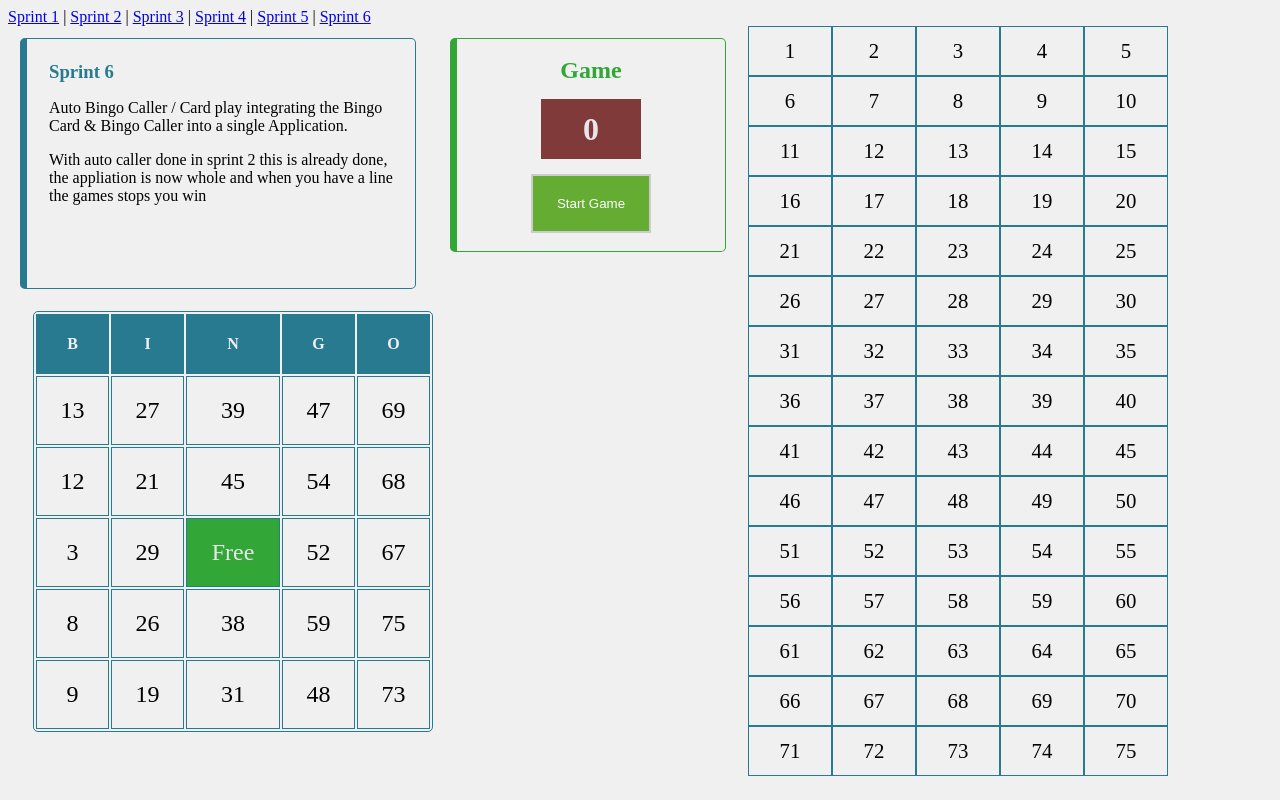
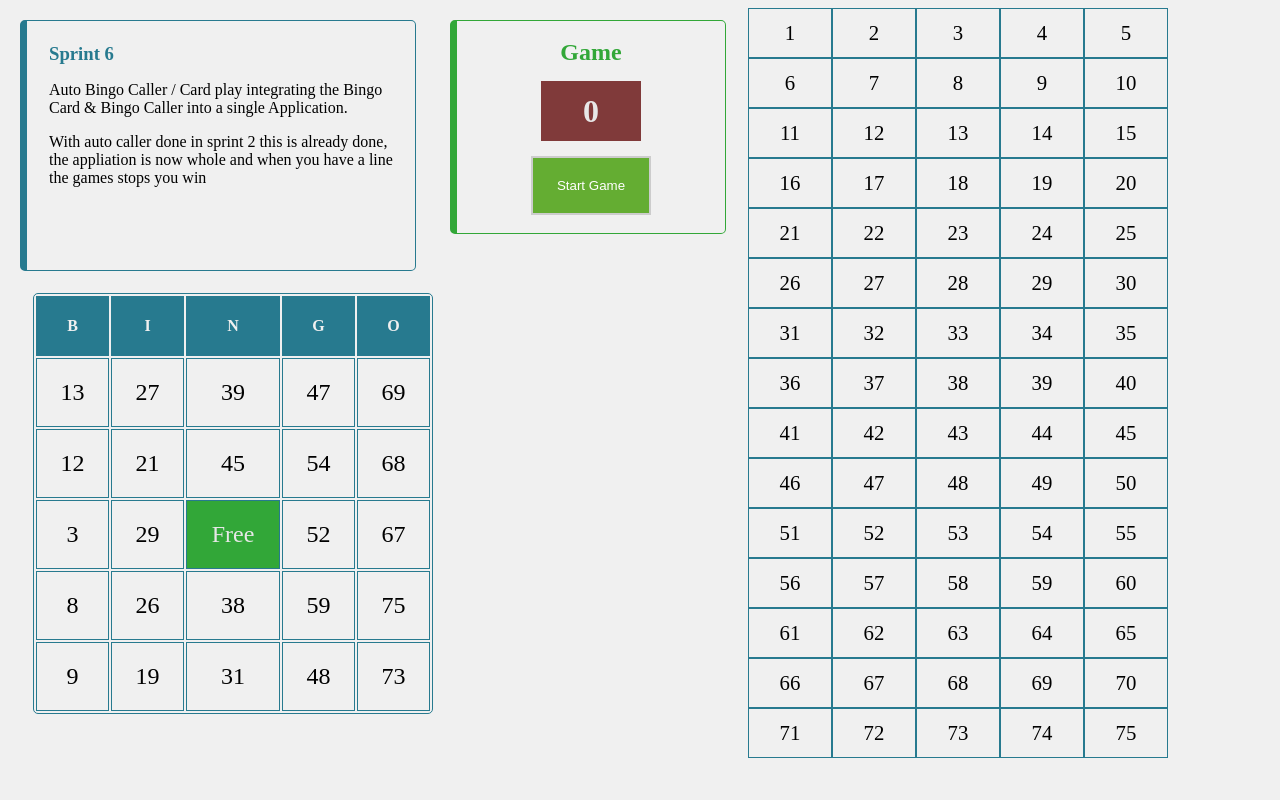
Before and after one commit to kristen-colquhoun/js_bingo, a plain HTML site: page index.html in a window 1280 px wide. Drawn offline with Linux system fonts and the light colour scheme.

Commit message:
Update index.html

```diff
--- a/index.html
+++ b/index.html
@@ -8,13 +8,6 @@
 </head>
 
 <body>
-    <a href="sprint1/sprint1.html">Sprint 1</a> |
-    <a href="sprint2/sprint2.html">Sprint 2</a> |
-    <a href="sprint3/sprint3.html">Sprint 3</a> |
-    <a href="sprint4/sprint4.html">Sprint 4</a> |
-    <a href="sprint5/sprint5.html">Sprint 5</a> |
-    <a href="sprint6/sprint6.html">Sprint 6</a>
-
     <div class="container">
         <!-- Info Card -->
         <div class="info-card">
```
